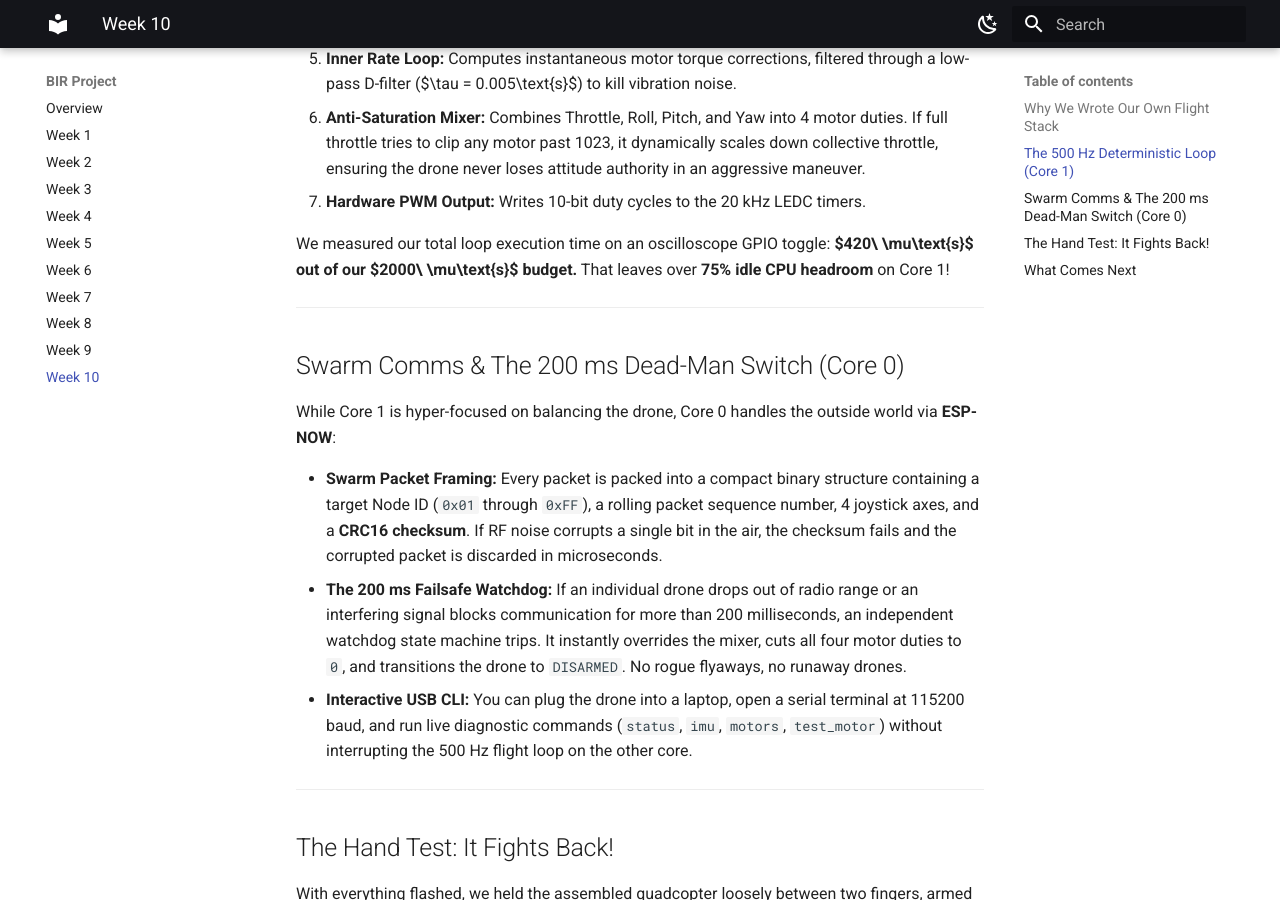
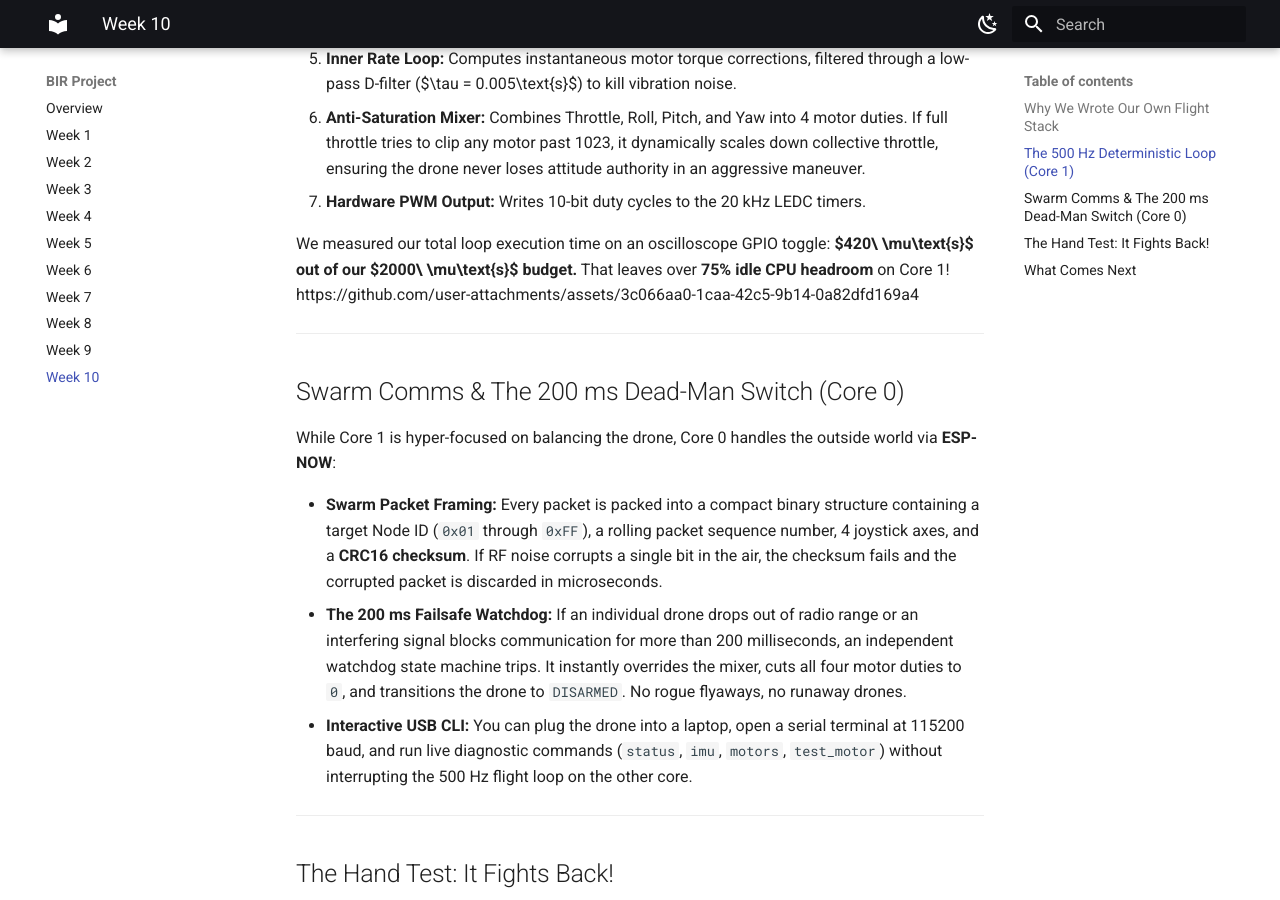
Before and after one commit to BuilderinResidencyTinkerspace/ResQmesh, an MkDocs documentation site: the page built from docs/week-10.md, in a window 1280 px wide and 900 px high, scrolled down 1468 px. Built offline with MkDocs 1.6.1 and Material for MkDocs 9.7.7, drawn with Linux system fonts in a browser that asks for light colours; some of the changed lines change nothing that is shown.

Commit message:
Update week-10.md

```diff
--- a/docs/week-10.md
+++ b/docs/week-10.md
@@ -50,6 +50,7 @@
 5. **Hardware PWM Output:** Writes 10-bit duty cycles to the 20 kHz LEDC timers.
 
 We measured our total loop execution time on an oscilloscope GPIO toggle: **$420\ \mu\text{s}$ out of our $2000\ \mu\text{s}$ budget.** That leaves over **75% idle CPU headroom** on Core 1!
+https://github.com/user-attachments/assets/3c066aa0-1caa-42c5-9b14-0a82dfd169a4
 
 ---
 
```
